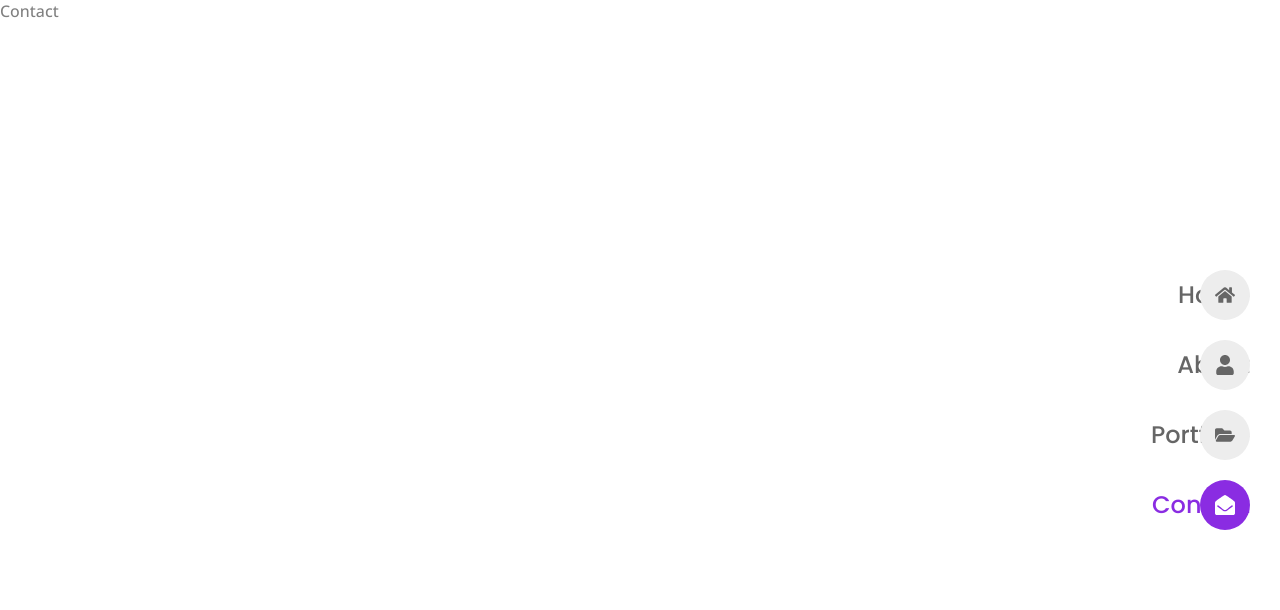
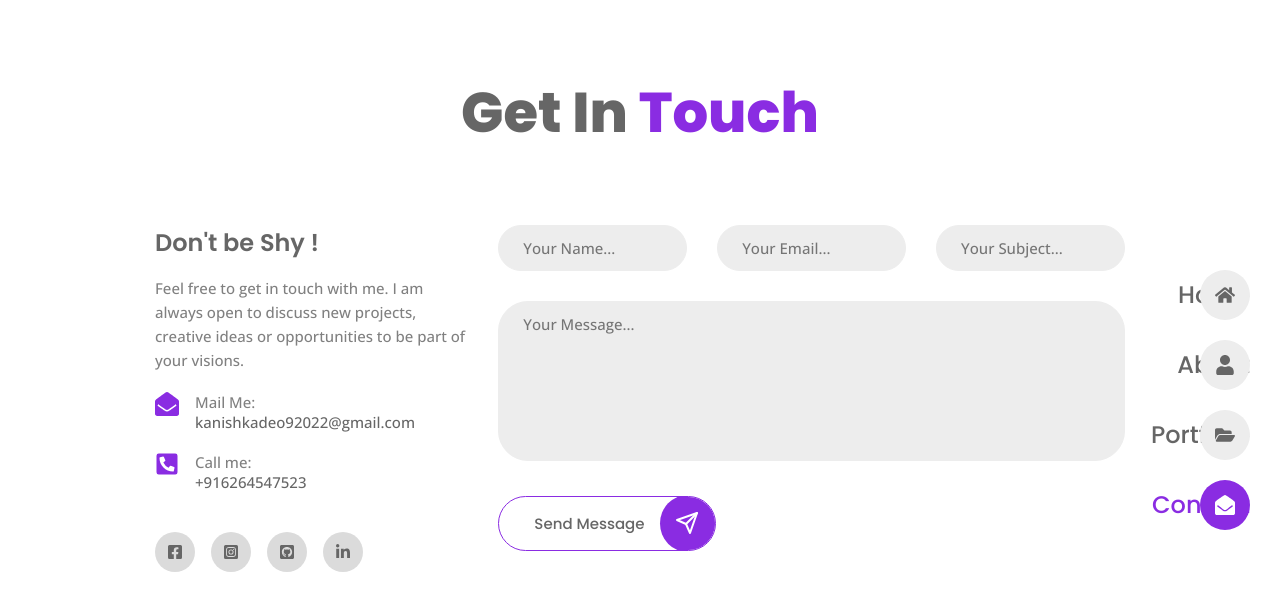
Before and after one commit to kanishkadeo27/React-Portfolio, a React (Vite) app: page /contact in a window 1280 px wide. Shown: the top 610 px of the page. Built offline with nearby package versions, Linux system fonts and the light colour scheme.

Commit message:
till 2:33 done

```diff
--- /dev/null
+++ b/src/components/PortfolioItem.jsx
@@ -0,0 +1,46 @@
+import React,{useState} from "react";
+import Close from "../assets/close.svg";
+
+const PortfolioItem = ({ img, title, details }) => {
+  const [model,setModel] = useState(false);
+
+  const toggleModel=()=>{
+    setModel(!model);
+  }
+  return (
+    <div>
+      <div className="portfolio__item">
+        <img src={img} alt="" className="portfolio__img" />
+        <div className="portfolio__hover" onClick={toggleModel}>
+          <h3 className="portfolio__title">{title}</h3>
+        </div>
+        {model && (
+          <div className="portfolio__model">
+          <div className="portfolio-model-content">
+            <img src={Close} alt="model" className="model__close" />
+            <h3 className="model__title">{title}</h3>
+
+            <ul className="model_list grid">
+              {details.map(({ icon, title, desc }, index) => {
+                return (
+                  <div key={index} className="model__item">
+                    <span className="item__icon">{icon}</span>
+                    <div>
+                      <span className="item__title">{title}</span>
+                      <span className="item__desc">{desc}</span>
+                    </div>
+                  </div>
+                );
+              })}
+            </ul>
+
+            <img src={img} className="model__img" />
+          </div>
+        </div>
+        )}
+      </div>
+    </div>
+  );
+};
+
+export default PortfolioItem;
--- a/src/pages/contact/Contact.jsx
+++ b/src/pages/contact/Contact.jsx
@@ -1,9 +1,110 @@
-import React from 'react'
+import React from "react";
 
+import {
+  FaEnvelopeOpen,
+  FaPhoneSquareAlt,
+  FaFacebookSquare,
+  FaInstagramSquare,
+  FaLinkedinIn,
+  FaGithubSquare,
+} from "react-icons/fa";
+
+import { FiSend } from "react-icons/fi";
+import "./contact.css";
 const Contact = () => {
   return (
-    <div>Contact</div>
-  )
-}
+    <>
+      <section className="contact section">
+        <h2 className="section__title">
+          Get In <span>Touch</span>
+        </h2>
 
-export default Contact
+        <div className="contact__container container grid">
+          <div className="contact__data">
+            <h3 className="contact__title">Don't be Shy !</h3>
+            <p className="contact__description">
+              Feel free to get in touch with me. I am always open to discuss new
+              projects, creative ideas or opportunities to be part of your
+              visions.
+            </p>
+
+            <div className="contact__info">
+              <div className="info__item">
+                <FaEnvelopeOpen className="info__icon" />
+                <div>
+                  <span className="info__title">Mail Me:</span>
+                  <h4 className="info__description">
+                    kanishkadeo92022@gmail.com
+                  </h4>
+                </div>
+              </div>
+              <div className="info__item">
+                <FaPhoneSquareAlt className="info__icon" />
+                <div>
+                  <span className="info__title">Call me:</span>
+                  <h4 className="info__description">+916264547523</h4>
+                </div>
+              </div>
+            </div>
+            <div className="contact__socials">
+              <a href="" className="contact__social__link">
+                <FaFacebookSquare />
+              </a>
+              <a href="" className="contact__social__link">
+                <FaInstagramSquare />
+              </a>
+              <a href="" className="contact__social__link">
+                <FaGithubSquare />
+              </a>
+              <a href="" className="contact__social__link">
+                <FaLinkedinIn />
+              </a>
+            </div>
+          </div>
+
+          <form className="contact__form">
+            <div className="form__input-group">
+              <div className="form__input-div">
+                <input
+                  type="text"
+                  className="form__control"
+                  placeholder="Your Name..."
+                />
+              </div>
+              <div className="form__input-div">
+                <input
+                  type="email"
+                  className="form__control"
+                  placeholder="Your Email..."
+                />
+              </div>
+              <div className="form__input-div">
+                <input
+                  type="text"
+                  className="form__control"
+                  placeholder="Your Subject..."
+                />
+              </div>
+            </div>
+
+            <div className="form__input-div">
+              <textarea
+                className="form__control textarea"
+                placeholder="Your Message..."
+              ></textarea>
+            </div>
+
+            <button className="button">
+              Send Message
+              <span className="button__icon contact__button-icon">
+                <FiSend />
+              </span>
+            </button>
+          </form>
+        </div>
+      </section>
+    </>
+  );
+};
+
+export default Contact;
--- a/src/pages/contact/contact.css
+++ b/src/pages/contact/contact.css
@@ -0,0 +1,91 @@
+.contact__container {
+  grid-template-columns: 4fr 8fr;
+}
+.contact__title {
+  font-size: var(--h3-font-size);
+  font-weight: var(--weight-600);
+  margin-bottom: 1rem;
+}
+.contact__description {
+  font-size: var(--small-font-size);
+  line-height: 1.6;
+}
+.contact__description,
+.contact__info,
+.info__item {
+  margin-bottom: 20px;
+}
+.contact__info {
+  display: flex;
+  align-items: flex-start;
+  column-gap: 16px;
+  flex-direction: column;
+  font-size: var(--h3-font-size);
+}
+.info__item {
+  display: flex;
+  column-gap: 16px;
+}
+
+.info__icon {
+  color: var(--first-color);
+  font-size: var(--h3-font-size);
+}
+.contact__info,
+.info__title {
+  font-size: var(--small-font-size);
+}
+.contact__info,
+.info__description {
+  font-family: var(--body-font);
+  font-size: var(--small-font-size);
+  font-weight: var(--weight-500);
+}
+.contact__socials {
+  display: flex;
+  column-gap: 16px;
+}
+.contact__social__link {
+  background-color: rgb(219, 219, 219);
+  /* background-color: var(--container-color); */
+  color: var(--title-color);
+  width: 40px;
+  height: 40px;
+  border-radius: 50%;
+  text-align: center;
+  line-height: 44px;
+  transition: all 0.3s ease;
+}
+.contact__social__link:hover {
+  background-color: var(--first-color);
+  color: var(--text-white);
+}
+.form__input-group {
+  display: grid;
+  grid-template-columns: repeat(3, 1fr);
+  column-gap: 30px;
+}
+.form__input-div {
+  margin-bottom: 30px;
+}
+.form__control {
+  border: 1px solid var(--container-color);
+  background-color: var(--container-color);
+  color: var(--title-color);
+  width: 100%;
+  padding: 12px 24px;
+  border-radius: 30px;
+  font-size: var(--small-font-size);
+  transition: all 0.3s ease;
+}
+.form__control:focus {
+  border-color: var(--first-color);
+}
+.textarea {
+  resize: none;
+  height: 160px;
+}
+.contact__button-icon {
+  font-size: var(--h3-font-size);
+  line-height: 64px;
+}
--- a/src/pages/portfolio/Portfolio.jsx
+++ b/src/pages/portfolio/Portfolio.jsx
@@ -1,8 +1,23 @@
-import React from 'react'
+import React, { useState } from 'react'
+import {portfolio} from '../../data';
+import PortfolioItem from '../../components/PortfolioItem';
+import './portfolio.css';
+const Portfolio = () => {
 
-const Portfolio = () => {
   return (
-    <div>Portfolio</div>
+    <>
+      <section className='portfolio section'>
+        <h2 className='section__title'>
+            My <span>Portfolio</span>
+        </h2>
+
+        <div className='portfolio__container container grid'>
+            {portfolio.map((item)=>{
+              return <PortfolioItem key={item.id} {...item}/>
+            })}
+        </div>
+      </section>
+    </>
   )
 }
 
--- a/src/pages/portfolio/portfolio.css
+++ b/src/pages/portfolio/portfolio.css
@@ -0,0 +1,37 @@
+.portfolio__container{
+    grid-template-columns: repeat(3,1fr);
+}
+
+.portfolio__item{
+    position: relative;
+    border-radius: 10px;
+    overflow: hidden;
+    cursor: pointer;
+}
+.portfolio__img{
+    height: 250px;
+    width: 100%;
+    object-fit: cover;
+}
+.portfolio__hover{
+    background-color: var(--first-color);
+    position: absolute;
+    inset: 0;
+    display: grid;
+    place-items: center;
+    opacity: 0;
+    transition: all 0.5s ease;
+}
+.portfolio__title{
+    color: var(--text-white);
+    font-size: var(--large-font-size);
+    font-weight: var(--weight-500);
+}
+/* .portfolio__model{
+    position: fixed;
+    inset: 0;
+    background-color: hsla(0, 0%, 0%, 0.7);
+}
+.model__close{
+    width: 50px;
+} */
```
